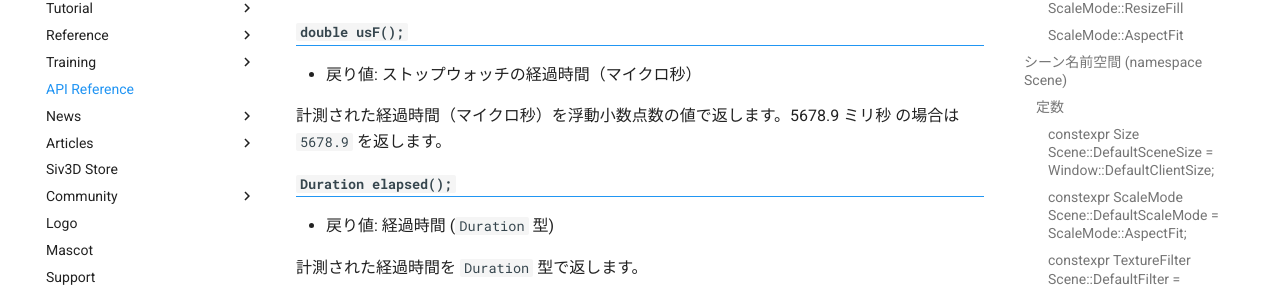
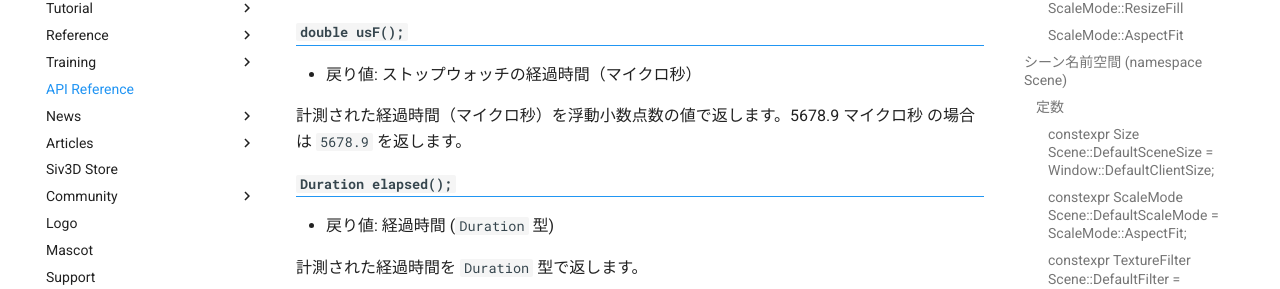
Before and after one commit to Siv3D/siv3d.docs, an MkDocs documentation site: the page built from docs/api/api.md, in a window 1280 px wide and 900 px high, scrolled down 36427 px. Shown: the part 154-443 px from the top of the window. Built offline with MkDocs 1.6.1 and Material for MkDocs 9.7.7, drawn with Linux system fonts in a browser that asks for light colours; nearby versions of some CDN libraries.

Commit message:
Fix typo
`Stopwatch`クラスのメンバ関数`usF()`の説明の誤記を修正しました．

```diff
--- a/docs/api/api.md
+++ b/docs/api/api.md
@@ -1180,7 +1180,7 @@ SimpleGUI スタイルでカラーピッカーを表示します。ユーザの
 #### `double usF();`
 - 戻り値: ストップウォッチの経過時間（マイクロ秒）
 
-計測された経過時間（マイクロ秒）を浮動小数点数の値で返します。5678.9 ミリ秒 の場合は `5678.9` を返します。
+計測された経過時間（マイクロ秒）を浮動小数点数の値で返します。5678.9 マイクロ秒 の場合は `5678.9` を返します。
 
 #### `Duration elapsed();`
 - 戻り値: 経過時間 (`Duration` 型)
```
